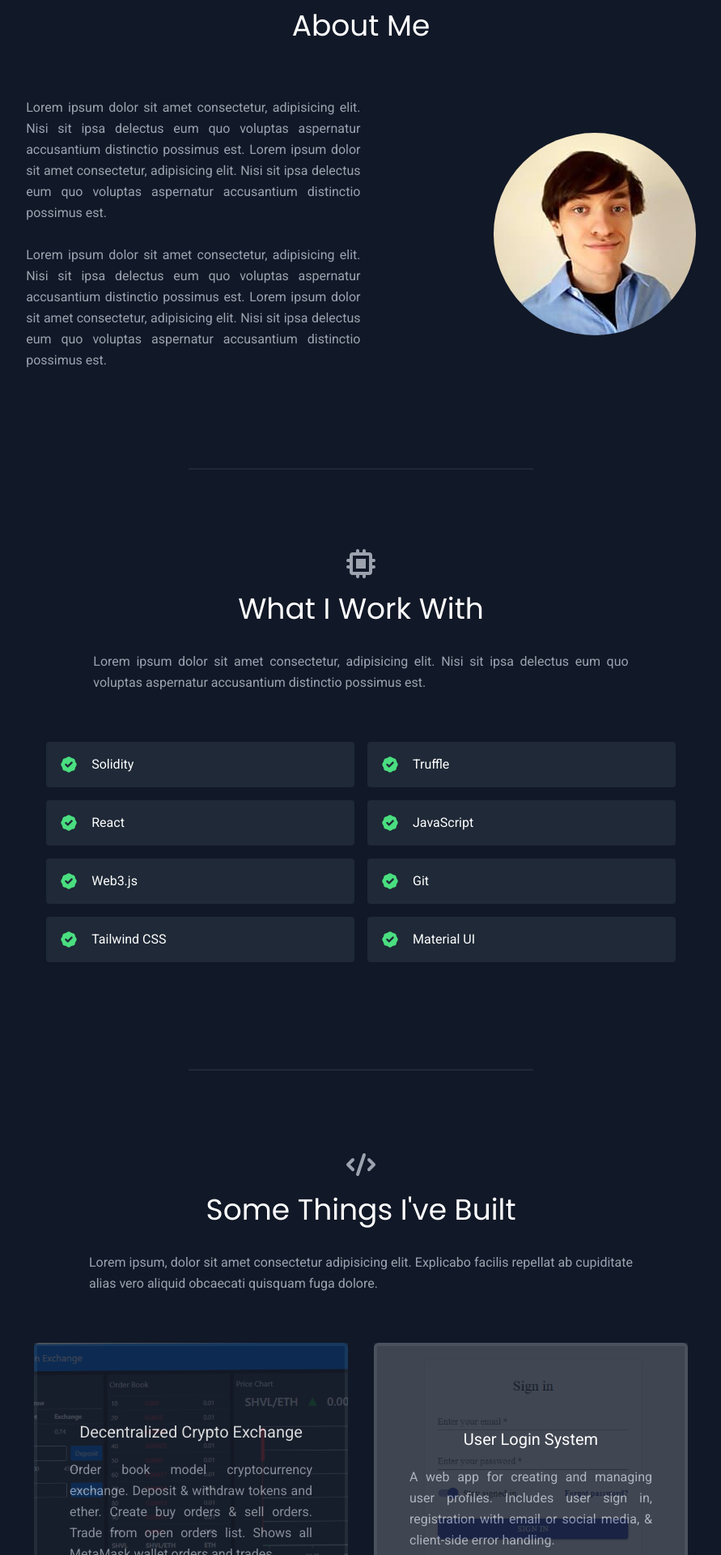
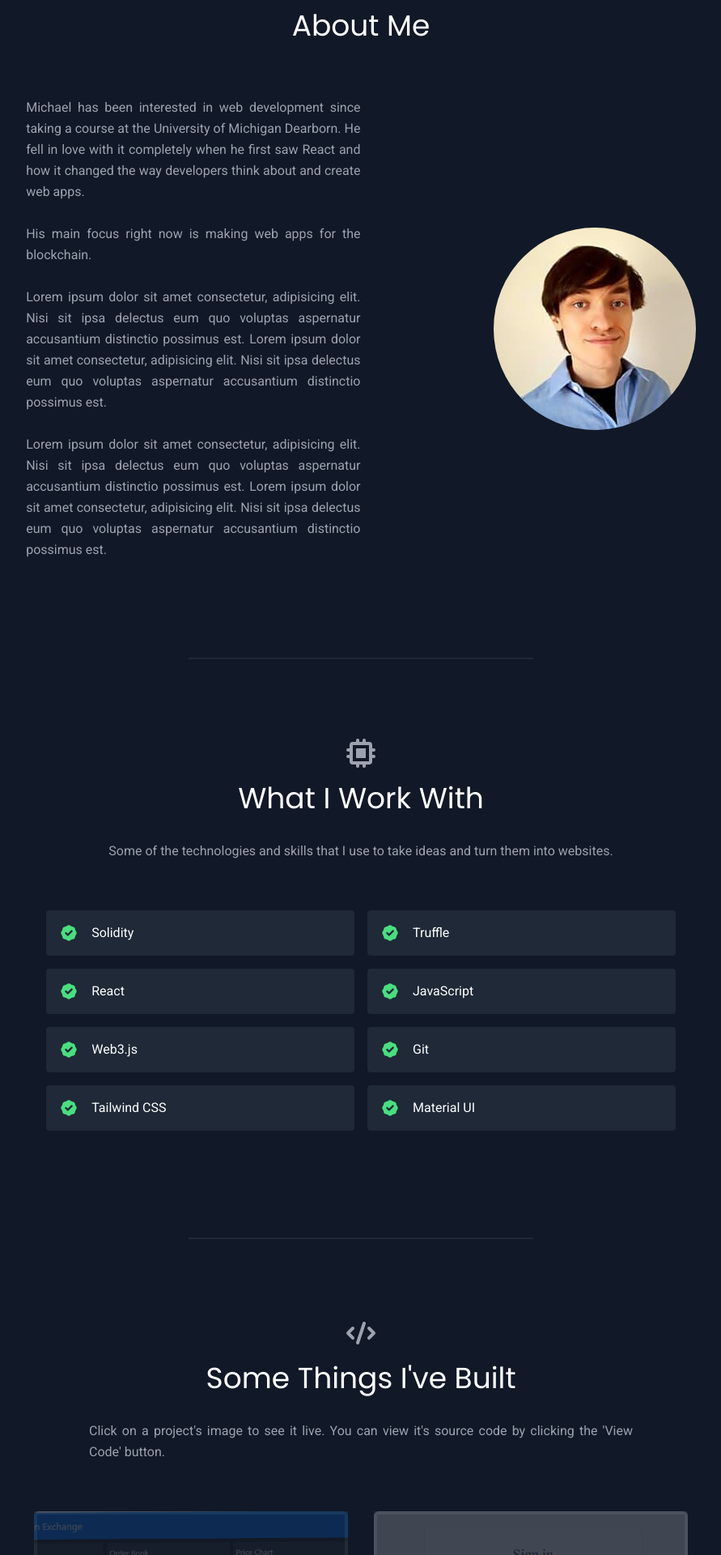
Before and after one commit to michael-orzel/portfolio, a React (Create React App) app: page / in a window 1280 px wide. Shown: the part 940-2860 px from the top of the page at 81% size, without its empty margins (194-1085 px from the left). Built offline with nearby package versions, Linux system fonts and the light colour scheme.

Commit message:
website copy

```diff
--- a/src/components/About.js
+++ b/src/components/About.js
@@ -12,6 +12,11 @@ export default function About() {
         </h1>
         <div className="flex flex-col justify-center items-center lg:flex-row xl:mx-20 lg:py-6 xl:pt-5">
           <p className="mx-auto text-justify text-base leading-relaxed lg:w-1/2 xl:w-5/12">
+            Michael has been interested in web development since taking a
+            course at the University of Michigan Dearborn.
+            He fell in love with it completely when he first saw React
+            and how it changed the way developers think about and create web apps. <br /> <br />
+            His main focus right now is making web apps for the blockchain.<br /> <br />
             Lorem ipsum dolor sit amet consectetur, adipisicing elit. Nisi sit
             ipsa delectus eum quo voluptas aspernatur accusantium distinctio
             possimus est. Lorem ipsum dolor sit amet consectetur, adipisicing elit. Nisi sit
--- a/src/components/Contact.js
+++ b/src/components/Contact.js
@@ -38,8 +38,9 @@ export default function Contact() {
           name="contact"
           className="flex flex-col justify-center align-center w-full max-w-md lg:max-w-lg sm:w-11/12 md:w-9/12 lg:w-7/12 xl:w-6/12 2xl:w-5/12">
           <p className="mx-auto text-center leading-relaxed pb-5 lg:pb-4 xl:pb-6">
-            You can also message me direclty at the following:
-            <br/> <span className='text-blue-300 opacity-80'>hello@michaelorzel.com</span>
+            I'm currently looking for new remote opportunities.
+            You can react out to me with the form below or contact me direclty by email:
+            <br/> <span className='text-blue-300 font-bold opacity-80'>hello@michaelorzel.com</span>
           </p>
           <div className="relative pb-4 lg:pb-5 2xl:pb-6">
             <label htmlFor="name" className="text-gray-400 text-sm leading-7">
--- a/src/components/Projects.js
+++ b/src/components/Projects.js
@@ -12,9 +12,8 @@ export default function Projects() {
           Some Things I've Built
         </h1>
         <p className="mx-auto text-justify text-base leading-relaxed pb-6 lg:max-w-2xl lg:w-2/3 max-w-sm sm:max-w-md md:max-w-lg">
-          Lorem ipsum, dolor sit amet consectetur adipisicing elit. Explicabo
-          facilis repellat ab cupiditate alias vero aliquid obcaecati quisquam
-          fuga dolore.
+          Click on a project's image to see it live.
+          You can view it's source code by clicking the 'View Code' button.
         </p>
         <div className='flex flex-col justify-center items-center flex-wrap xl:flex-row xl:w-9/12 2xl:w-8/12 lg:pb-4 xl:pt-5 2xl:pt-6 2xl:pb-5'>
           { projects.map((project) => (
--- a/src/components/Skills.js
+++ b/src/components/Skills.js
@@ -12,10 +12,9 @@ export default function Skills() {
           <h1 className="text-3xl text-white font-medium title-font pb-4 sm:text-4xl md:pb-6 xl:pb-8">
             What I Work With
           </h1>
-          <p className="text-base leading-relaxed -mb-2 lg:w-2/3">
-            Lorem ipsum dolor sit amet consectetur, adipisicing elit. Nisi sit
-            ipsa delectus eum quo voluptas aspernatur accusantium distinctio
-            possimus est.
+          <p className="mx-auto text-base text-justify leading-relaxed -mb-2 ">
+            Some of the technologies and skills that I use
+            to take ideas and turn them into websites.
           </p>
         </div>
         <div className="flex flex-wrap sm:mb-2 lg:w-4/5 2xl:max-w-4xl lg:pb-5 xl:pt-5 2xl:pt-6">
```
